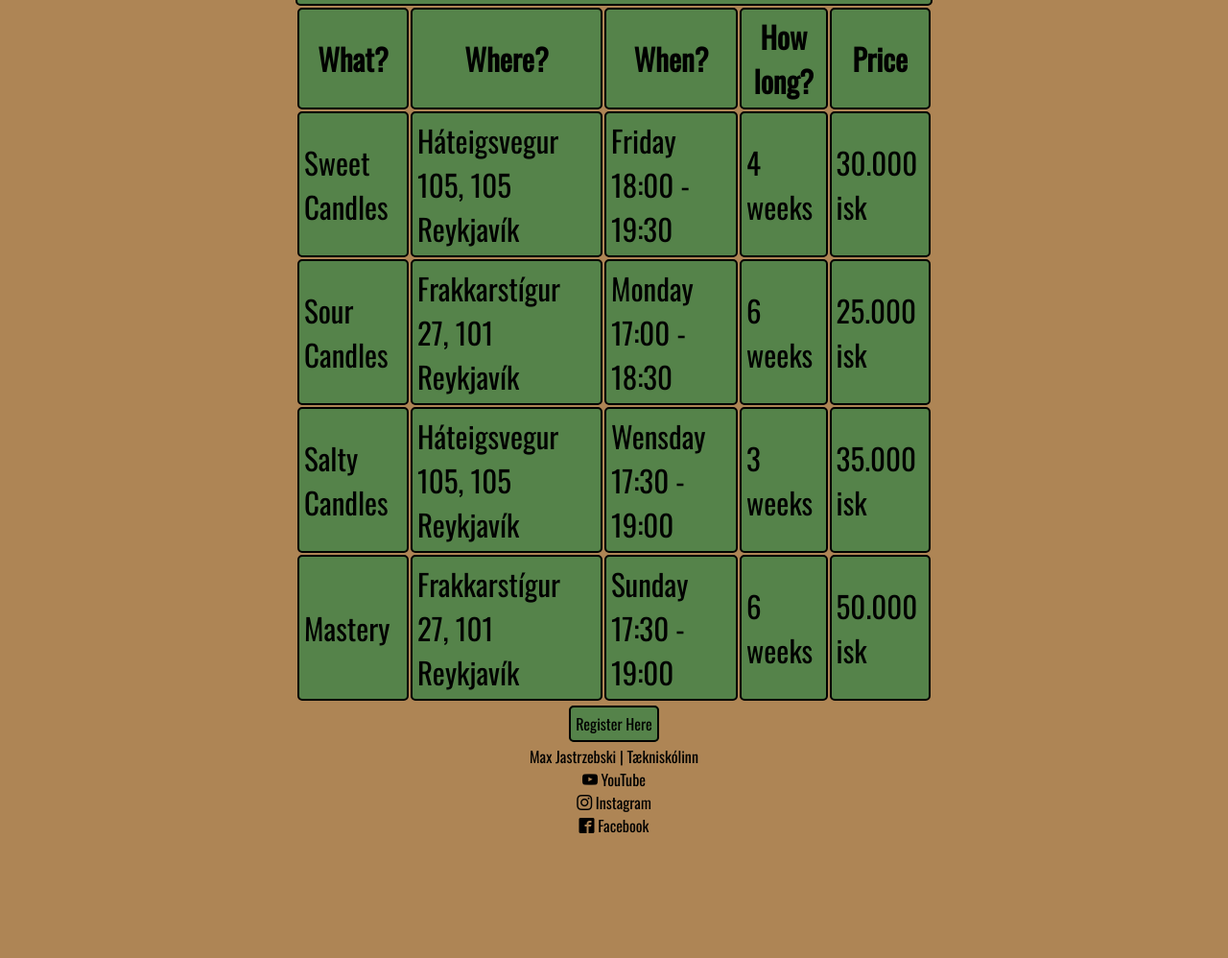
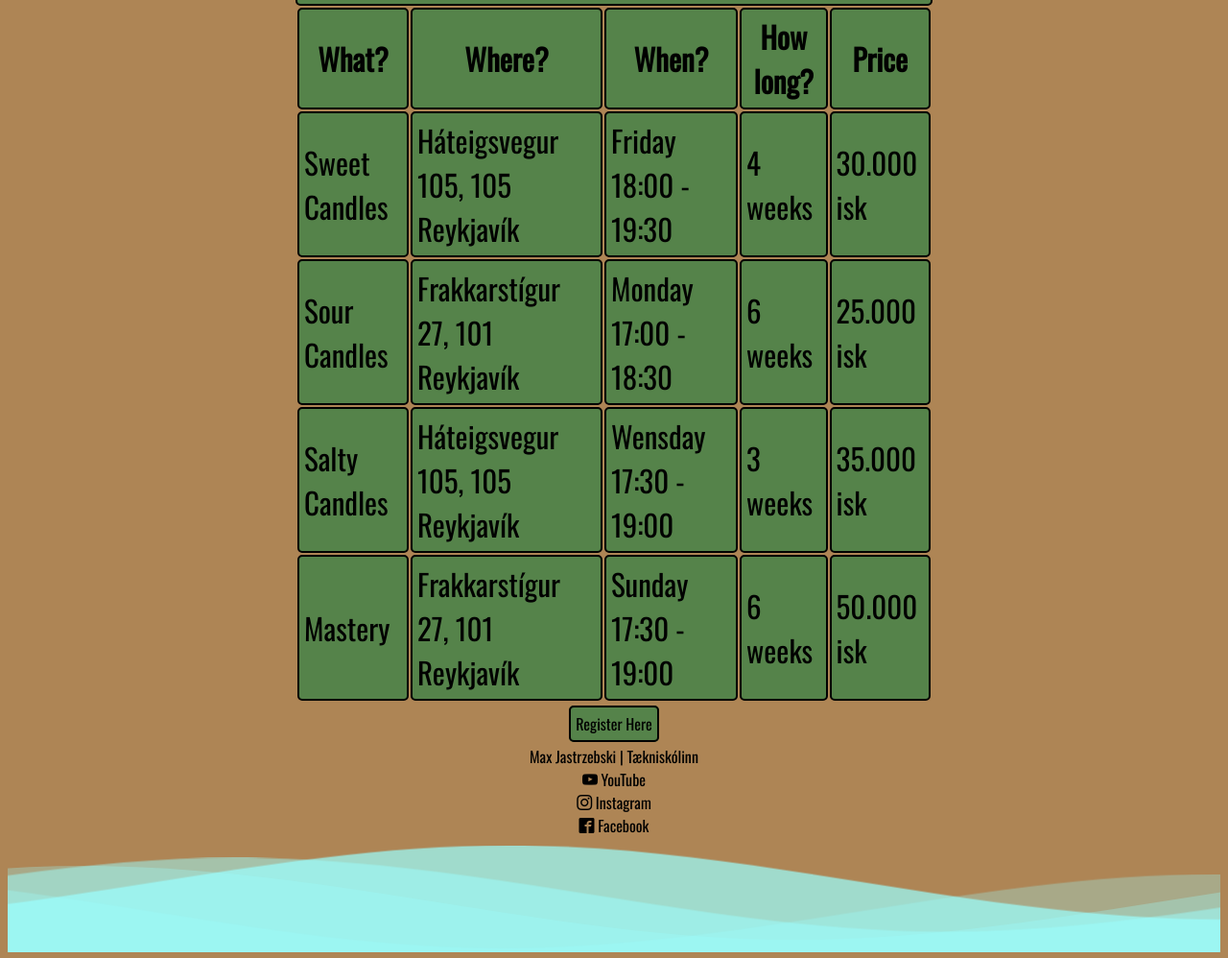
Before and after one commit to maxiu15/maxiu.github.io, a plain HTML site: page pages/courses.html in a window 1280 px wide. Shown: the part 665-1663 px from the top of the page at 96% size. Before the commit the page ends 1545 px from the top, so only its background shows below. Drawn offline with nearby package versions, Linux system fonts and the light colour scheme; files whose address does not match are found by name.

Commit message:
Update courses.html

```diff
--- a/pages/courses.html
+++ b/pages/courses.html
@@ -144,5 +144,28 @@
                 <span class="mls">Facebook</span>
             </div>
 		</footer>
+					<div class="your-container">
+			<svg
+			  class="css-waves"
+			  xmlns="http://www.w3.org/2000/svg"
+			  xmlns:xlink="http://www.w3.org/1999/xlink"
+			  viewBox="0 24 150 28"
+			  preserveAspectRatio="none"
+			  shape-rendering="auto"
+			>
+			  <defs>
+				<path
+				  id="wave-pattern"
+				  d="M-160 44c30 0 58-18 88-18s 58 18 88 18 58-18 88-18 58 18 88 18 v44h-352z"
+				></path>
+			  </defs>
+			  <g class="animated-waves">
+				<use href="#wave-pattern" x="48" y="0" fill="rgba(155,255,255,0.7"></use>
+				<use href="#wave-pattern" x="48" y="3" fill="rgba(155,255,255,0.5)"></use>
+				<use href="#wave-pattern" x="48" y="5" fill="rgba(155,255,255,0.3)"></use>
+				<use href="#wave-pattern" x="48" y="7" fill="rgba(155,255,255,0.3)"></use>
+			  </g>
+			</svg>
+		  </div>
 	</body>
 </html>
```
